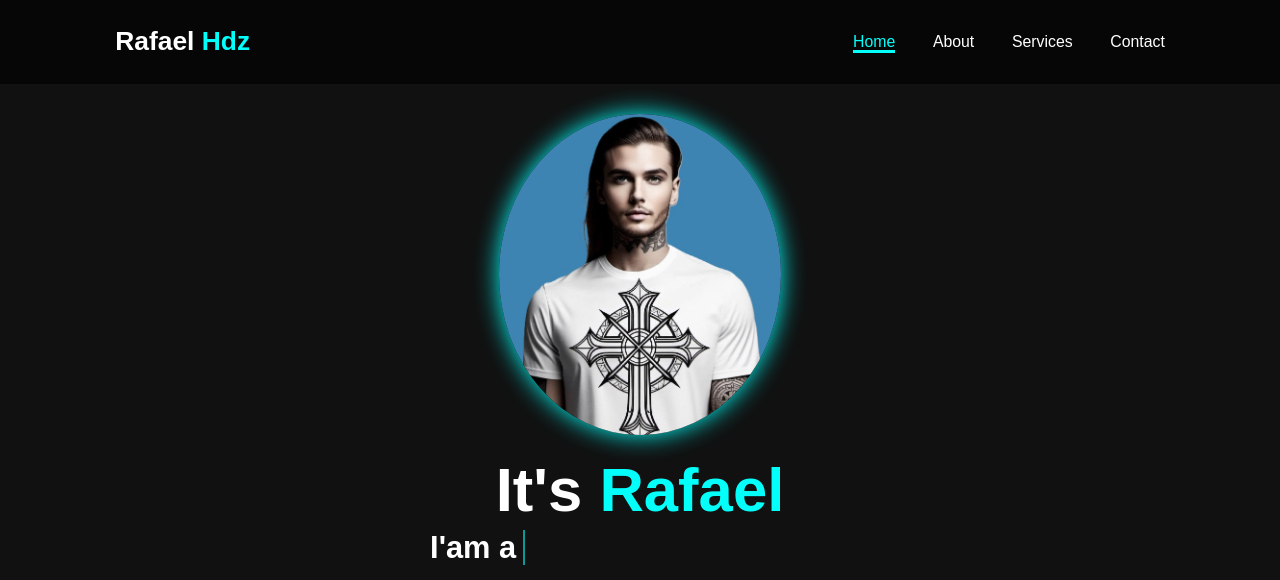
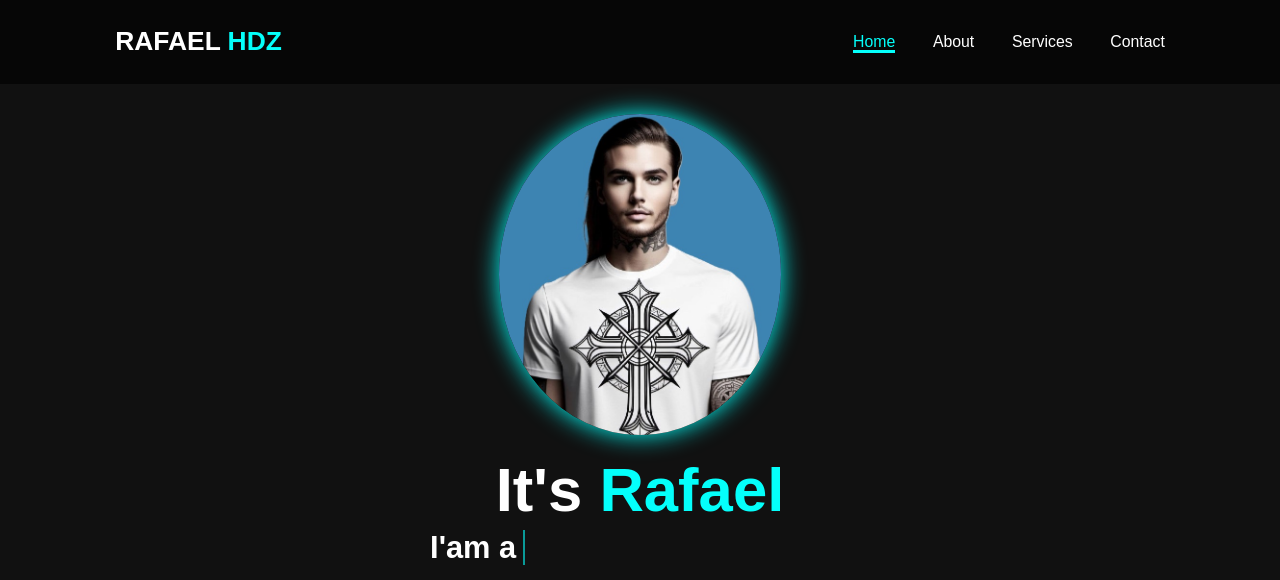
Before and after one commit to SystematicUser/systematicsoftworks.io, a plain HTML site: page index.html in a window 1280 px wide. Shown: the top 580 px of the page. Drawn offline with nearby package versions, Linux system fonts and the light colour scheme.

Commit message:
Update index.html

```diff
--- a/index.html
+++ b/index.html
@@ -12,7 +12,7 @@
   </head>
   <body>
     <header class="header">
-      <a href="#home" class="logo">Rafael <span>Hdz</span></a>
+      <a href="#home" class="logo">RAFAEL <span>HDZ</span></a>
 
       <i class='bx bx-menu' id="menu-icon"></i>
 
```
